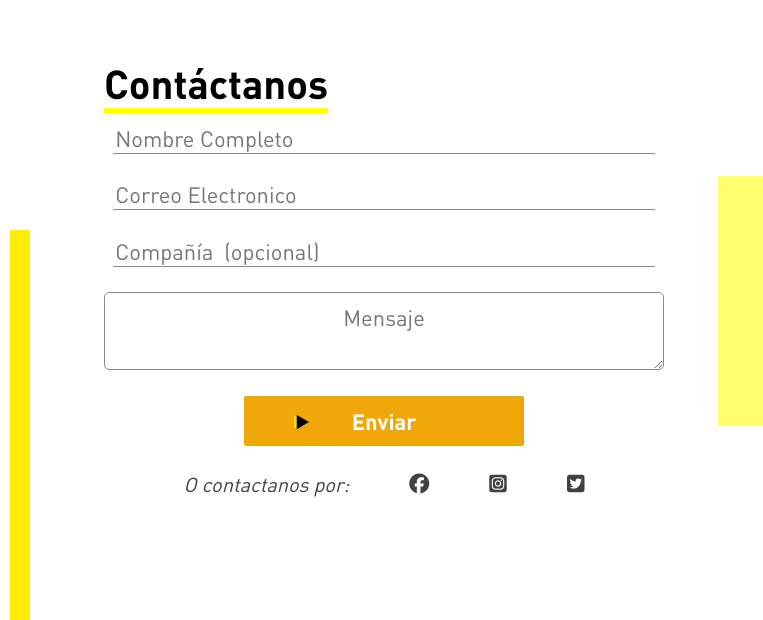
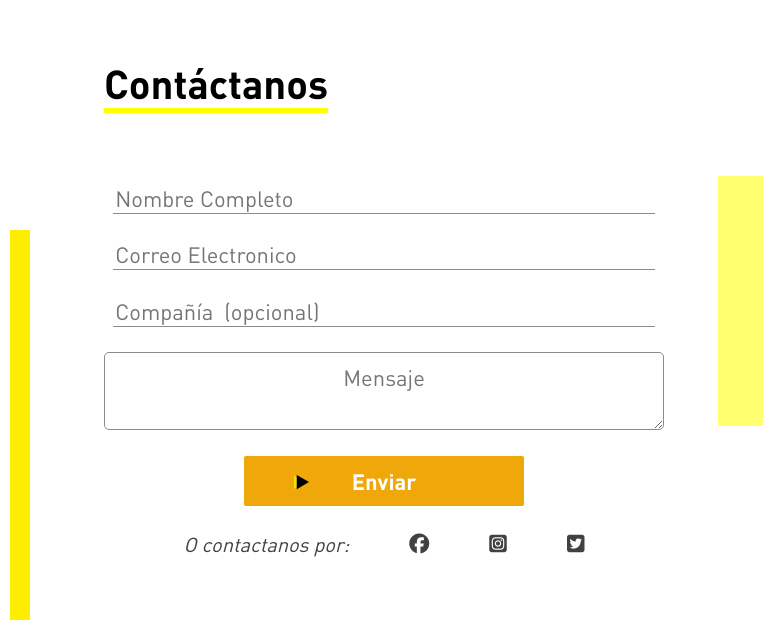
Before and after one commit to NestorMyrie-zz/CDR, a plain HTML site: page sites/contact.html in a window 1280 px wide. Shown: the part 90-710 px from the top of the page, 0-763 px from the left. Drawn offline with nearby package versions, Linux system fonts and the light colour scheme.

Commit message:
revisar la linea 660 de styles.css

```diff
--- a/style/style.css
+++ b/style/style.css
@@ -617,8 +617,10 @@ display: none;
      cursor: pointer;
  }
 
- /* FORMULARIOOO*/
-
+    /* FORMULARIO*/
+    /* FORMULARIO*/
+    /* FORMULARIO*/
+    /* FORMULARIO*/
  .contactcont{
     height: 100vh;
     width: 100vw;
@@ -652,7 +654,14 @@ display: none;
 position: relative;
 font-size: 22px;
 width: 70%;
+
 }
+
+/*POR AQUÍ PASÓ CHRISTIAN*/
+form{
+    margin-top: 120px;
+}
+
 .formh1{
     position: absolute;
     top: 15vh;
@@ -706,10 +715,10 @@ padding: 10px;
 
     height: 70%;
     width: 40%;
- background: url('../img/pexels-yury-kim-585419.jpg');
- background-size:cover ;
- background-repeat: no-repeat;
- position: relative;
+    background: url('../img/pexels-yury-kim-585419.jpg');
+    background-size:cover ;
+    background-repeat: no-repeat;
+    position: relative;
 }
 .contactimg::before{
     content: '';
```
